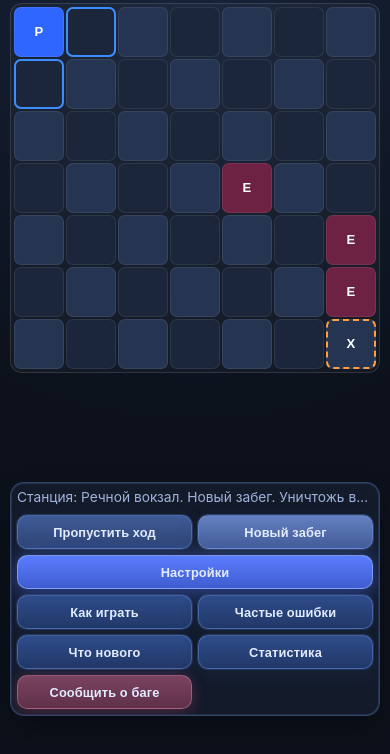
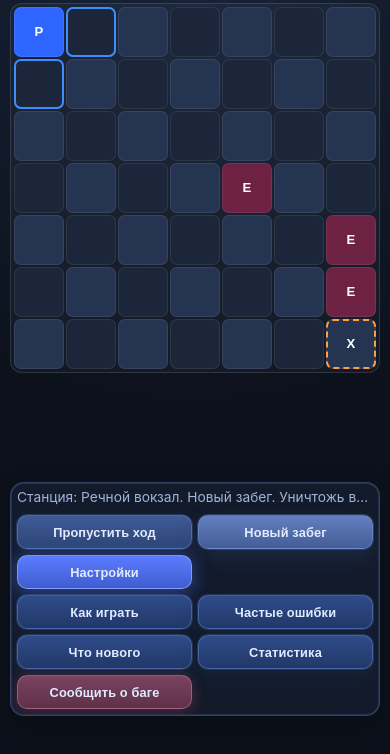
Before and after one commit to beaver20007/metro-relic-ios, a website: page web/index.html in a window 390 px wide. Both pictures are taken after a click on the button "Начать забег". Shown: the part 52-806 px from the top of the page. Drawn offline with Linux system fonts and the light colour scheme; no server answers.

Commit message:
Make mobile web buttons equal size

```diff
--- a/docs/styles.css
+++ b/docs/styles.css
@@ -531,4 +531,16 @@ label {
   .app {
     padding-bottom: calc(72px + env(safe-area-inset-bottom));
   }
+
+  .controls,
+  .info-controls {
+    grid-template-columns: 1fr 1fr;
+  }
+
+  #settingsBtn,
+  #reportBugBtn {
+    grid-column: auto;
+    width: 100%;
+    display: block;
+  }
 }
--- a/web/styles.css
+++ b/web/styles.css
@@ -531,4 +531,16 @@ label {
   .app {
     padding-bottom: calc(72px + env(safe-area-inset-bottom));
   }
+
+  .controls,
+  .info-controls {
+    grid-template-columns: 1fr 1fr;
+  }
+
+  #settingsBtn,
+  #reportBugBtn {
+    grid-column: auto;
+    width: 100%;
+    display: block;
+  }
 }
```
